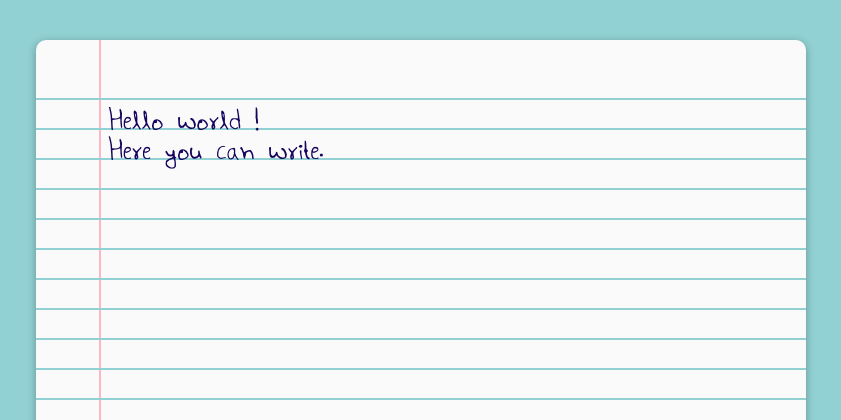
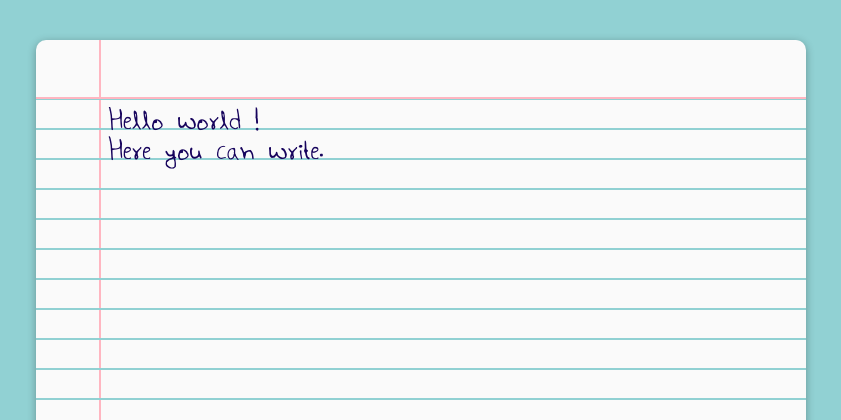
Before and after one commit to amanvash/tex, a PHP site: page /new.php in a window 1280 px wide. Shown: the top 420 px of the page, without its empty margins (219-1060 px from the left). Run offline with PHP 8.4, Linux system fonts and the light colour scheme.

Commit message:
Update new.php

```diff
--- a/new.php
+++ b/new.php
@@ -50,6 +50,21 @@ body {
     border-right: 2px solid #FFB6C1;
     box-sizing: border-box;
 }
+  .paper:after {
+    content: '';
+    position: absolute;
+    top: 0; bottom: 0; left: 0; right: 0;
+    width: 100%;
+    top: 5.7%;
+
+
+    background-size: 30px 30px;
+    border-top: 2.5px solid #FFB6C1;
+    box-sizing: border-box;
+
+}
+
+
 
 .paper-content {
     position: absolute;
```
